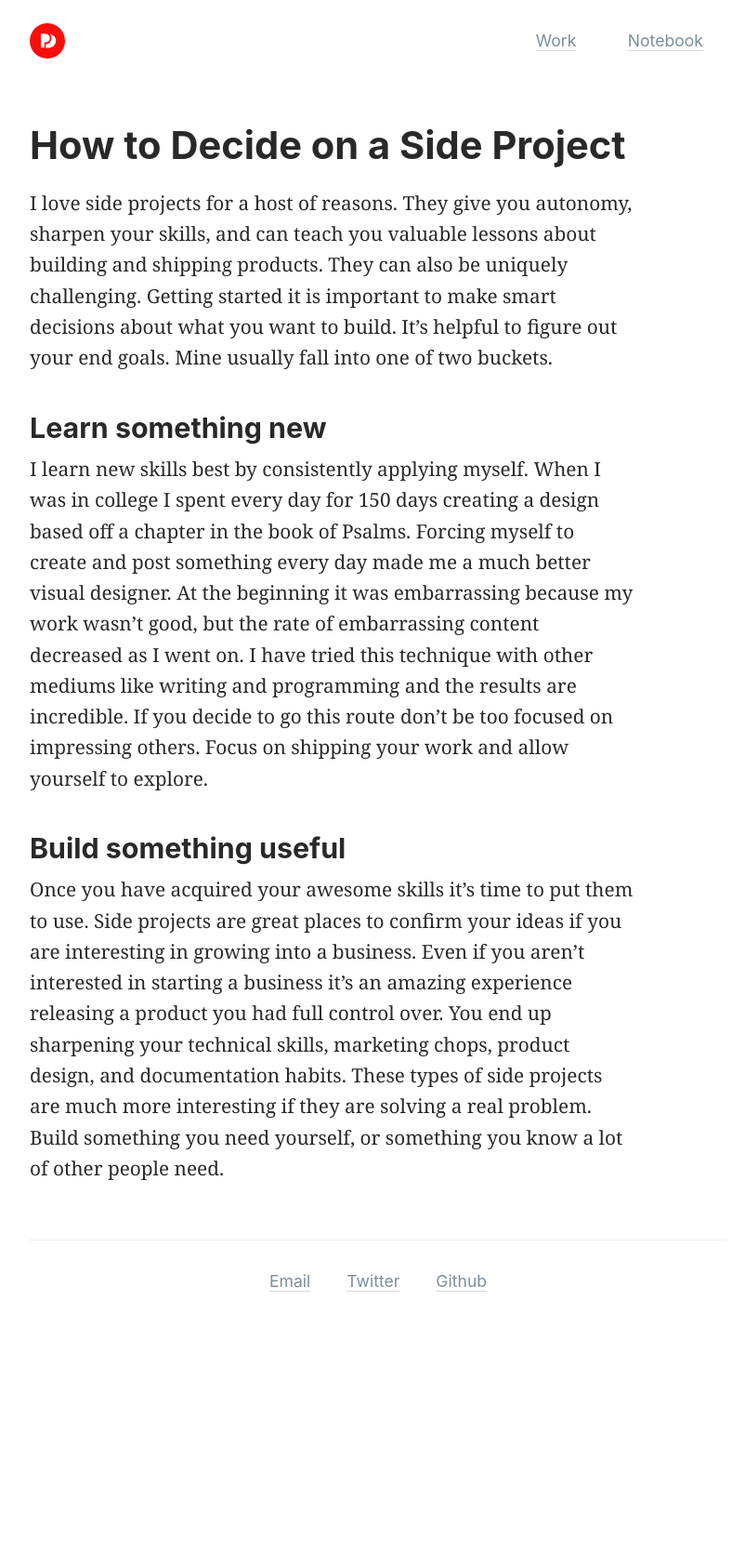
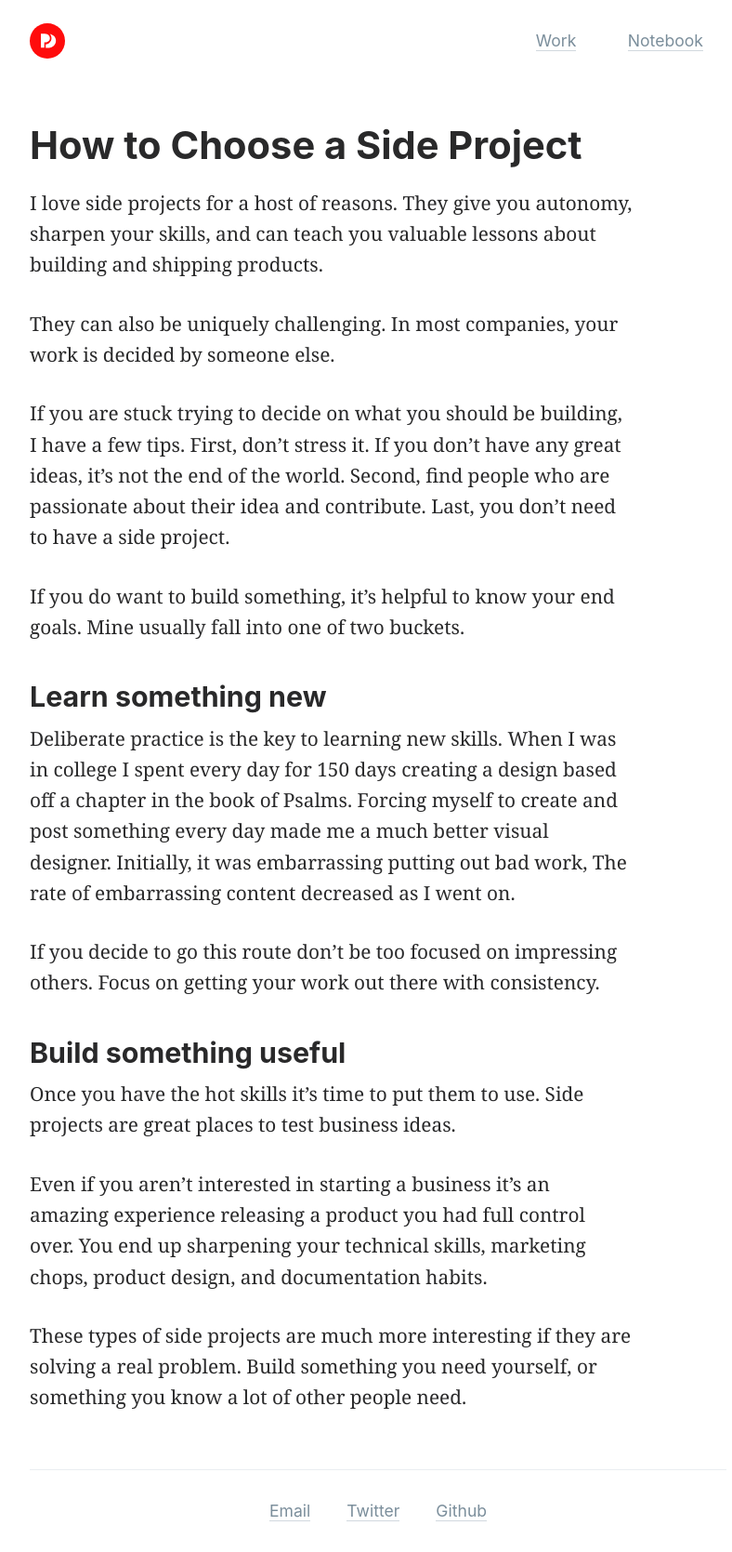
Before and after one commit to zhenghaohe/philipcdavis.github.io, a Jekyll site: the page built from _posts/2014-11-25-how-to-decide-on-a-side-project.md, in a window 1280 px wide. Shown: the whole page at 93% size, without its empty margins (233-1021 px from the left). Built offline with Jekyll 4.4.1, drawn with Linux system fonts in a browser that asks for light colours; before the commit the page ends 1422 px from its top, so only the background shows below that.

Commit message:
updated older posts

```diff
--- a/_posts/2014-11-25-how-to-decide-on-a-side-project.md
+++ b/_posts/2014-11-25-how-to-decide-on-a-side-project.md
@@ -1,28 +1,39 @@
 ---
 layout: post
-title:  "How to Decide on a Side Project"
+title:  "How to Choose a Side Project"
 date:   2014-11-25
 ---
 
 I love side projects for a host of reasons.
 They give you autonomy, sharpen your skills, and can teach you valuable lessons about building and shipping products.
+
 They can also be uniquely challenging.
-Getting started it is important to make smart decisions about what you want to build. It's helpful to figure out your end goals.
+In most companies, your work is decided by someone else.
+
+If you are stuck trying to decide on what you should be building, I have a few tips.
+First, don't stress it. If you don't have any great ideas, it's not the end of the world.
+Second, find people who are passionate about their idea and contribute.
+Last, you don't need to have a side project.
+
+If you do want to build something, it's helpful to know your end goals.
 Mine usually fall into one of two buckets.
 
 ## Learn something new
-I learn new skills best by consistently applying myself.
+Deliberate practice is the key to learning new skills.
 When I was in college I spent every day for 150 days creating a design based off a chapter in the book of Psalms.
 Forcing myself to create and post something every day made me a much better visual designer.
-At the beginning it was embarrassing because my work wasn't good, but the rate of embarrassing content decreased as I went on.
-I have tried this technique with other mediums like writing and programming and the results are incredible.
+Initially, it was embarrassing putting out bad work,
+The rate of embarrassing content decreased as I went on.
+
 If you decide to go this route don't be too focused on impressing others.
-Focus on shipping your work and allow yourself to explore.
+Focus on getting your work out there with consistency.
 
 ## Build something useful
-Once you have acquired your awesome skills it's time to put them to use.
-Side projects are great places to confirm your ideas if you are interesting in growing into a business.
+Once you have the hot skills it's time to put them to use.
+Side projects are great places to test business ideas.
+
 Even if you aren't interested in starting a business it's an amazing experience releasing a product you had full control over.
 You end up sharpening your technical skills, marketing chops, product design, and documentation habits.
+
 These types of side projects are much more interesting if they are solving a real problem.
 Build something you need yourself, or something you know a lot of other people need.
```
Also changed, not shown: _posts/2014-09-20-well-rounded-designer.md (+1 -1 lines).
